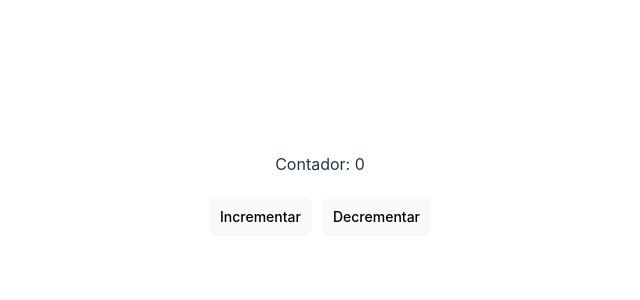
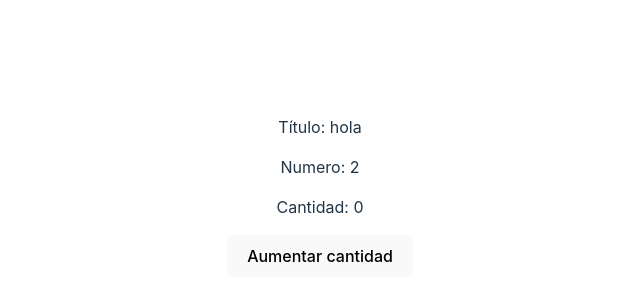
Before and after one commit to pepesan/ejemplo-vite-vuejs-vitest-testing, a Vue app: page / in a window 1280 px wide. Shown: the part 212-512 px from the top of the page, without its empty margins (320-960 px from the left). Built offline with nearby package versions, Linux system fonts and the light colour scheme.

Commit message:
mejora de un ejemplo de uso conjunto de props y de estado

```diff
--- a/src/App.vue
+++ b/src/App.vue
@@ -1,10 +1,9 @@
 <script setup lang="ts">
-import PartidosAxiosComponent from "./components/PartidosAxiosComponent.vue";
-import EventosCompositionComponent from "./components/EventosCompositionComponent.vue";
+import PropEstadoCompositionComponent from "./components/PropEstadoCompositionComponent.vue";
 </script>
 
 <template>
-  <EventosCompositionComponent/>
+  <PropEstadoCompositionComponent title="hola" numero="2"/>
 </template>
 
 <style scoped>
--- /dev/null
+++ b/src/components/PropEstadoCompositionComponent.vue
@@ -0,0 +1,28 @@
+<template>
+  <div>
+    <p>Título: {{ title }}</p>
+    <p>Numero: {{ numero }}</p>
+    <p>Cantidad: {{ quantity }}</p>
+    <button @click="incrementQuantity">Aumentar cantidad</button>
+  </div>
+</template>
+
+<script setup>
+import { ref, defineProps } from 'vue';
+
+const props = defineProps({
+  title: {
+    type: String,
+    required: true,
+  },
+  numero: {
+    type: Number,
+    default: 0,
+  },
+});
+const quantity = ref(0);
+
+const incrementQuantity = () => {
+  quantity.value++;
+};
+</script>
```
